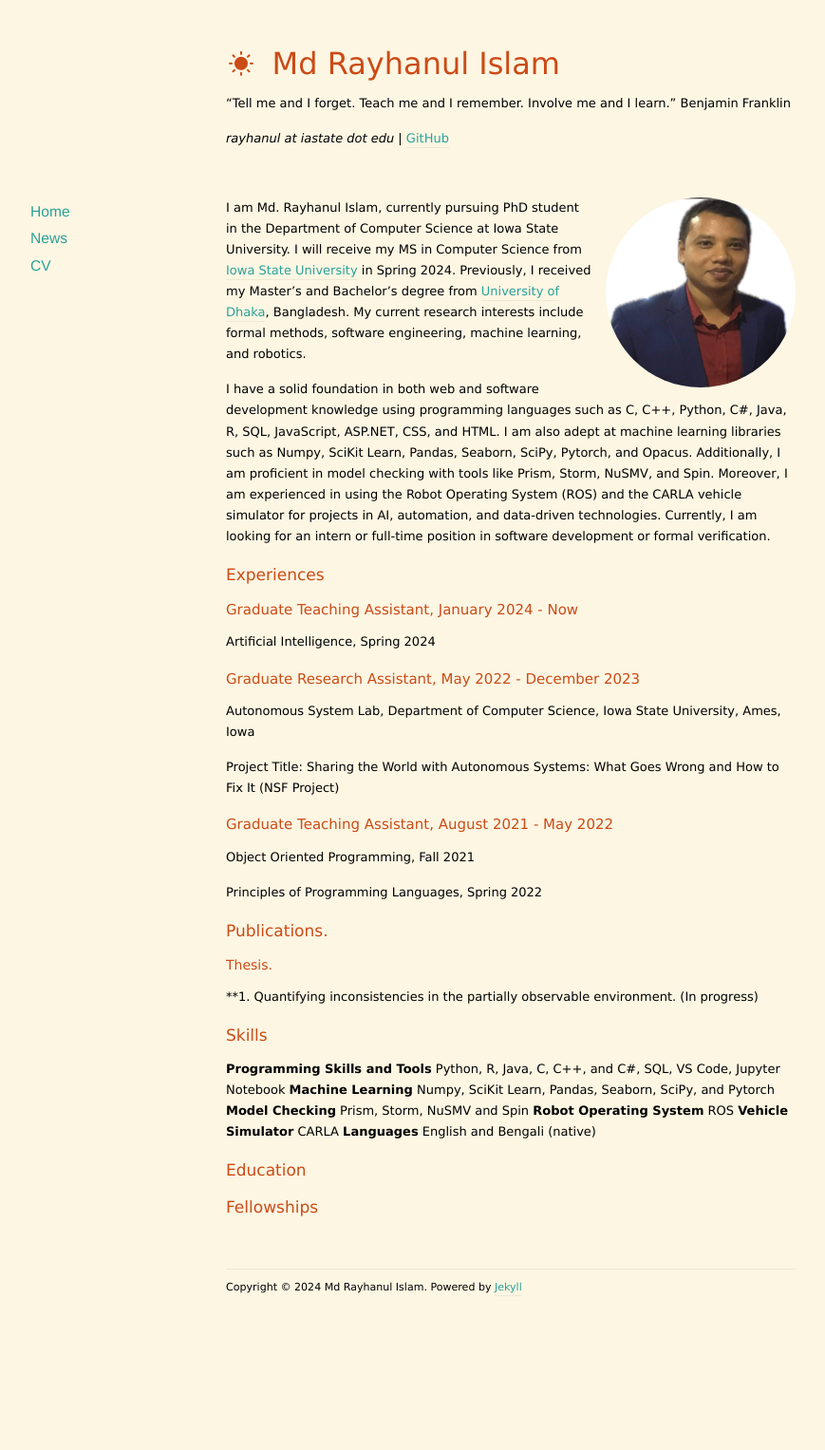
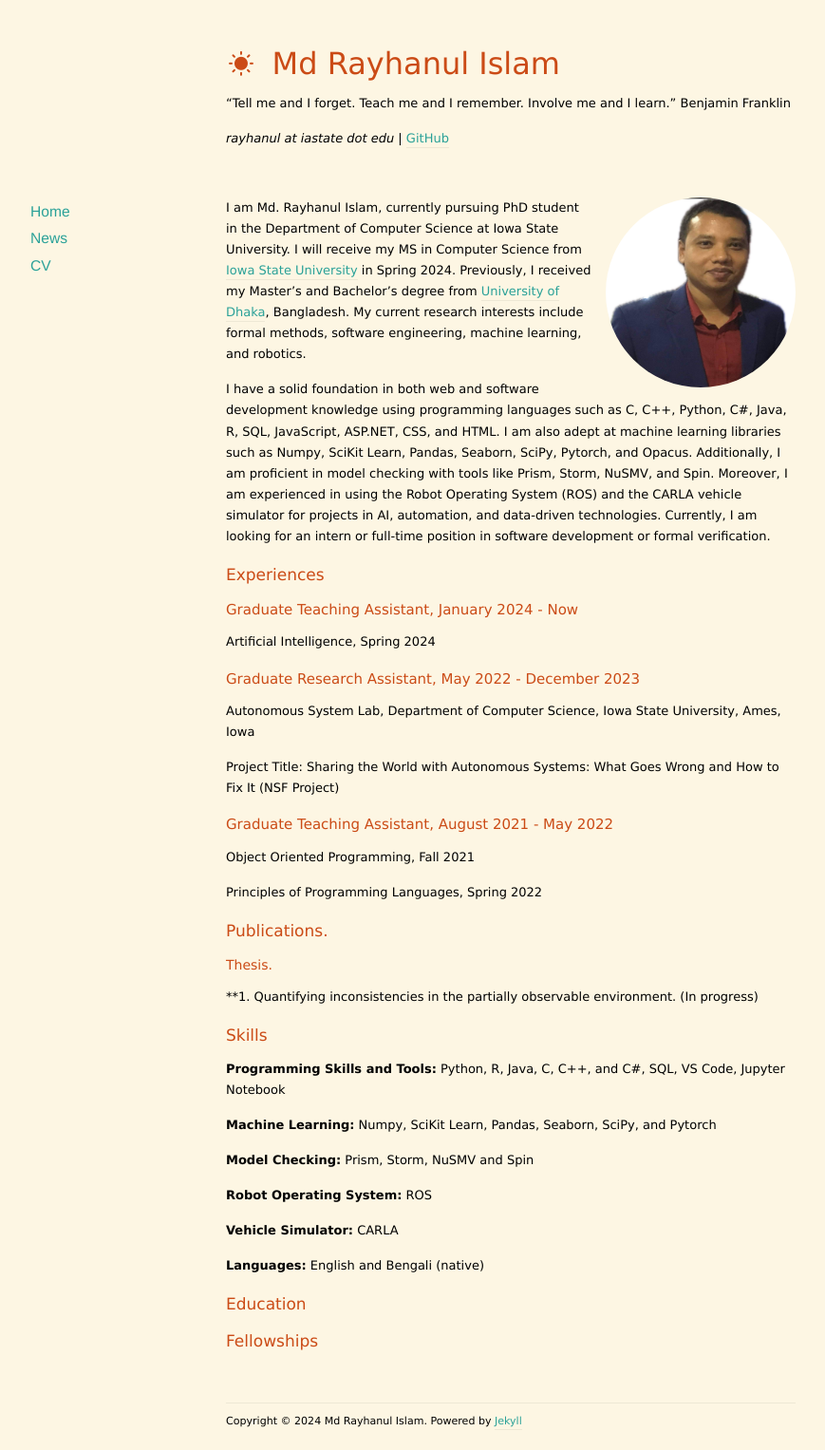
Before and after one commit to rayhanul/rayhanul.github.io, a Jekyll site: the page built from index.markdown, in a window 1280 px wide. Shown: the whole page at 95% size, without its empty margins (102-971 px from the left). Built offline with Jekyll 4.4.1, drawn with Linux system fonts in a browser that asks for light colours; nearby versions of some CDN libraries; the list of posts is cut into pages by our own code; before the commit the page ends 1386 px from its top, so only the background shows below that.

```diff
--- a/index.markdown
+++ b/index.markdown
@@ -71,12 +71,17 @@ Malinda Dilhara, Jayathu Samarawickrama, Samitha Elvitigala -->
 
 # Skills
 
-  **Programming Skills and Tools**   Python, R, Java, C, C++, and C#, SQL, VS Code, Jupyter Notebook
-  **Machine Learning**               Numpy, SciKit Learn, Pandas, Seaborn, SciPy, and Pytorch
-  **Model Checking**                 Prism, Storm, NuSMV and Spin
-  **Robot Operating System**         ROS
-  **Vehicle Simulator**              CARLA
-  **Languages**                      English and Bengali (native)
+  **Programming Skills and Tools:**   Python, R, Java, C, C++, and C#, SQL, VS Code, Jupyter Notebook
+
+  **Machine Learning:**               Numpy, SciKit Learn, Pandas, Seaborn, SciPy, and Pytorch
+
+  **Model Checking:**                 Prism, Storm, NuSMV and Spin
+
+  **Robot Operating System:**         ROS
+
+  **Vehicle Simulator:**              CARLA
+
+  **Languages:**                      English and Bengali (native)
 
 
 # Education
```
